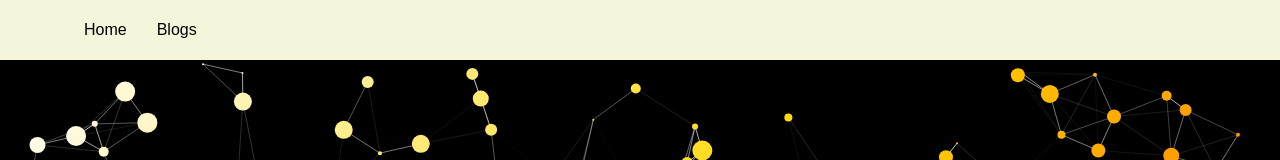
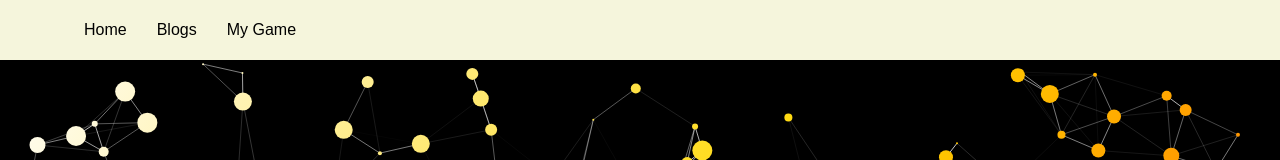
Before and after one commit to itsaditya98/myblog, a website: page index.html in a window 1280 px wide. Shown: the top 160 px of the page. Drawn offline with Linux system fonts and the light colour scheme.

Commit message:
index.html

```diff
--- a/index.html
+++ b/index.html
@@ -17,6 +17,7 @@
         <ul class="links-container">
             <li class="link-item"><a href="./index.html" class="link">Home</a></li>
             <li class="link-item"><a href="./blog.html" class="link">Blogs</a></li>
+            <li class="link-item"><a href="./gamep.html" class="link">My Game</a></li>
         </ul>
     </nav>
 
```
